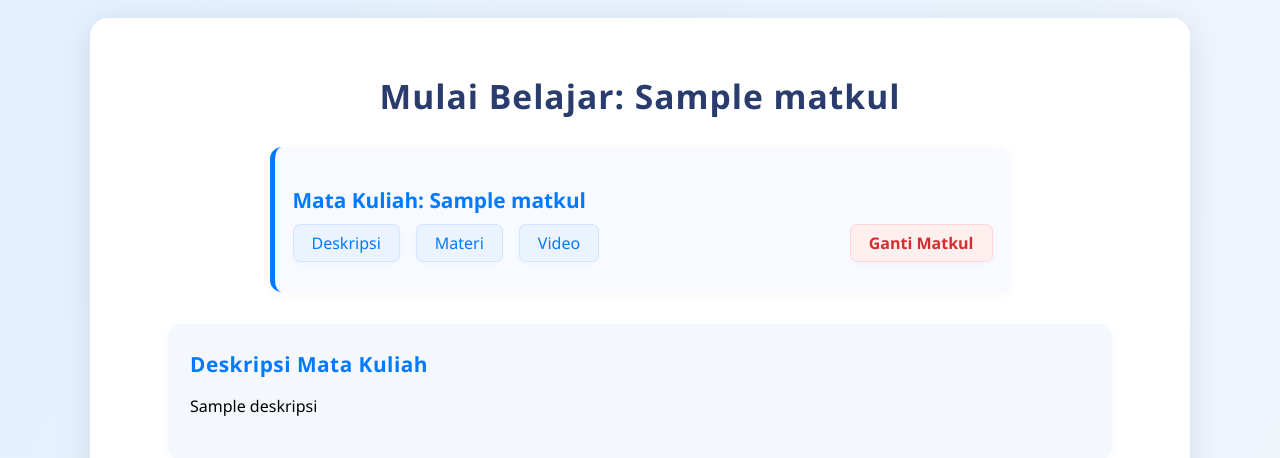
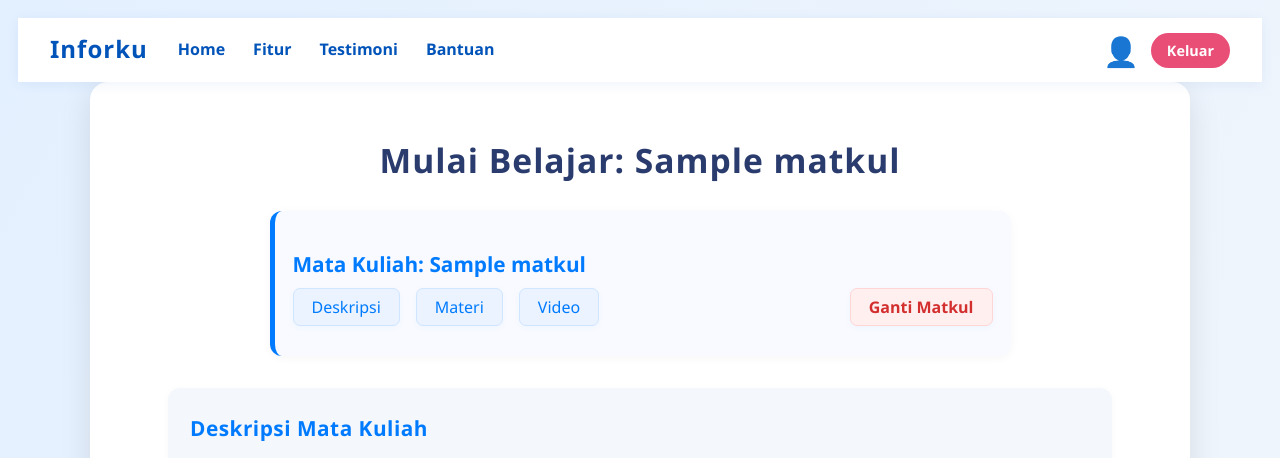
Before and after one commit to Peransss/UAS-Project--OOP-, a Flask app: template templates/mulaibelajar.html in a window 1280 px wide. Shown: the top 458 px of the page. Run offline with Flask 3, Linux system fonts and the light colour scheme; the visitor is signed in with stand-in values (Sample User, id 1); tables that the repository leaves empty or names only in its code hold one stand-in row (values such as "Sample post"); the template is opened without the code that fills it: most values are stand-ins (such as "Sample title", 1, 10 or a date in 2020).

Commit message:
permission

```diff
--- a/templates/mulaibelajar.html
+++ b/templates/mulaibelajar.html
@@ -234,6 +234,34 @@
   </style>
 </head>
 <body>
+  <nav class="navbar">
+  <div class="nav-left">
+    <div class="logo">Inforku</div>
+    <div class="nav-links">
+      <a href="{{ url_for('index') }}">Home</a>
+      <a href="#">Fitur</a>
+      <a href="#">Testimoni</a>
+      <a href="{{ url_for('bantuan') }}">Bantuan</a>
+    </div>
+  </div>
+  <div class="nav-right">
+    <div class="auth-buttons">
+      {% if session['username'] %}
+        <div class="profile-container">
+          <div class="profile-icon">👤</div>
+          <div class="profile-details">
+            <p>Selamat datang, {{ session['username'] }}!</p>
+            <p>Peran Anda: {{ session['role'] }}</p>
+          </div>
+          <a href="/logout" class="logout-btn">Keluar</a>
+        </div>
+      {% else %}
+        <a href="{{ url_for('login') }}" class="login-btn">Masuk</a>
+        <a href="{{ url_for('register') }}" class="login-btn">Daftar</a>
+        {% endif %}
+    </div>
+  </div>
+  </nav>
   <div class="container">
     <h1 id="mainTitle">Mulai Belajar: {{ matkul.nama if matkul else 'Belum dipilih' }}</h1>
     <div id="matkulBox" class="matkul-box">
@@ -245,6 +273,7 @@
         <a href="{{ url_for('index') }}" style="margin-left:auto;">Ganti Matkul</a>
       </div>
     </div>
+
     <div id="deskripsi" class="section-box">
       <h2>Deskripsi Mata Kuliah</h2>
       <p id="deskripsiContent">{{ matkul.deskripsi if matkul else 'Deskripsi mata kuliah akan tampil di sini.' }}</p>
```
